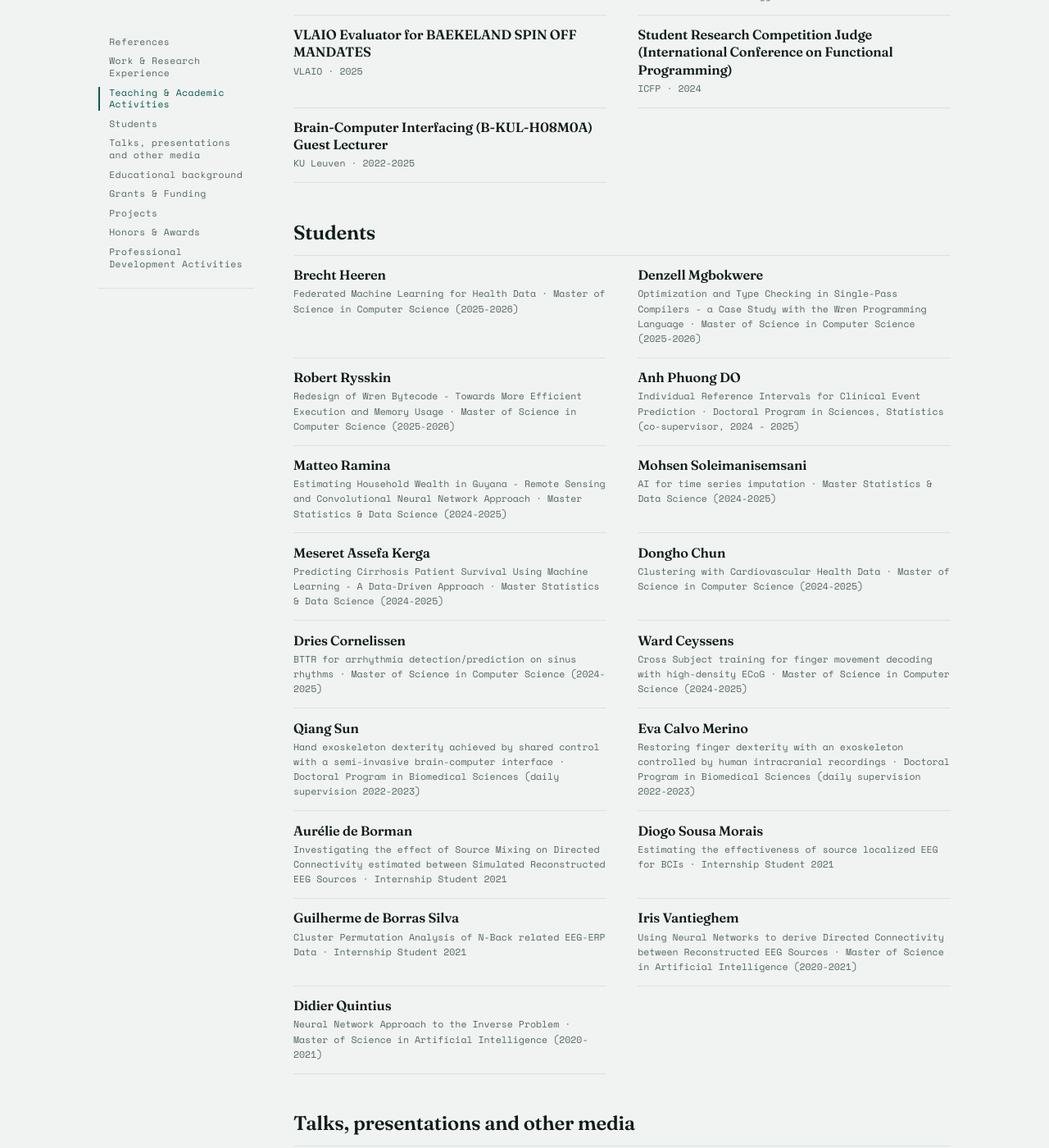
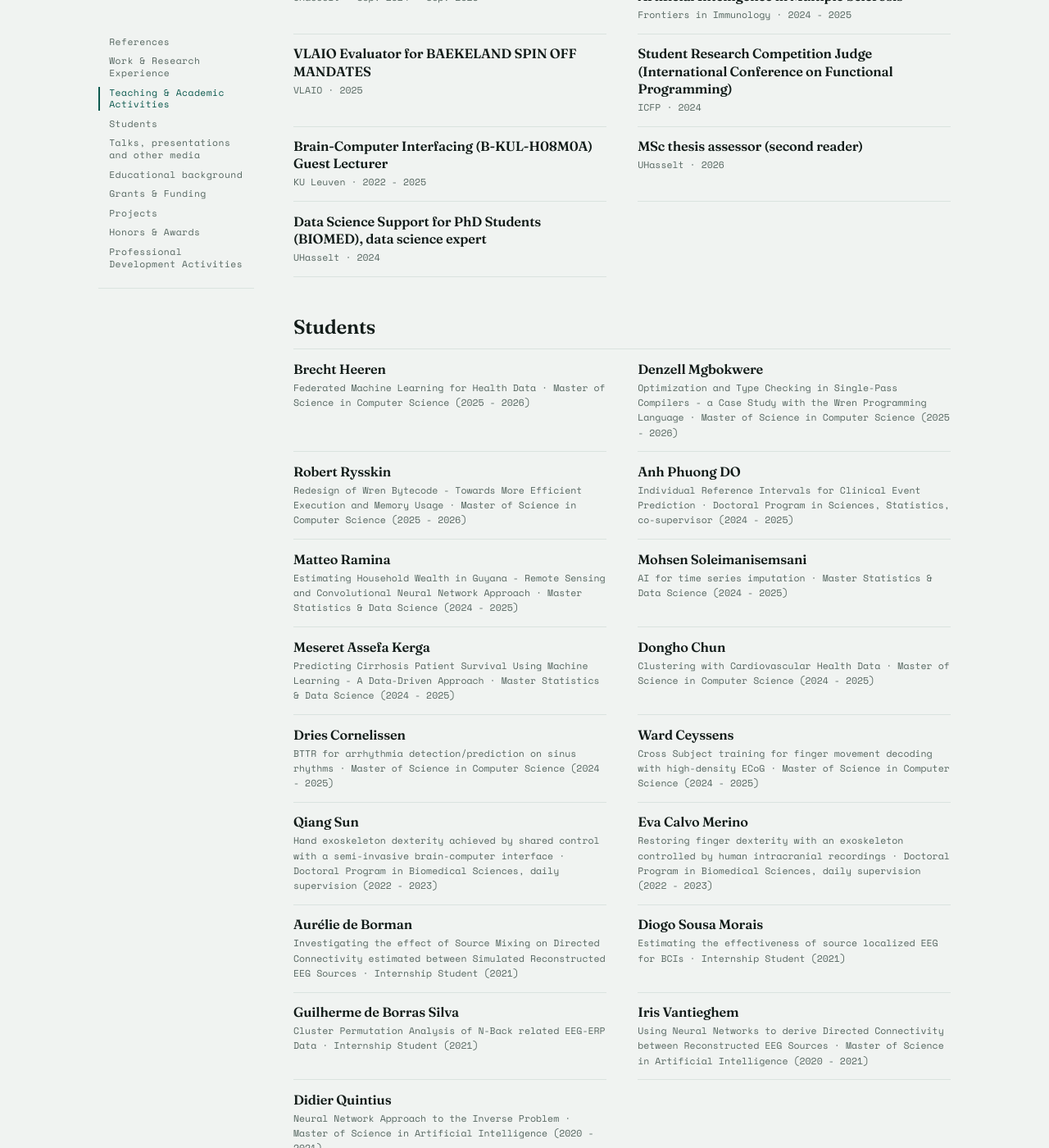
Before and after one commit to TheAxeC/theaxec.github.io, a Jekyll site: the page built from _pages/about.md, in a window 1280 px wide and 1400 px high, scrolled down 2685 px. Shown: the whole window at 82% size. Built offline with Jekyll 4.4.1, drawn with Linux system fonts in a browser that asks for light colours; some of the changed text lies outside the part shown.

Commit message:
Update experience durations and publication titles for clarity and consistency

```diff
--- a/_data/data.yml
+++ b/_data/data.yml
@@ -28,20 +28,20 @@
   content:
     - title: "Postdoctoral Researcher: Foundation Models & Multi-Modal Federated Learning for Precision Medicine and Liver Cancer Detection"
       location: University of Twente / Medisch Spectrum Twente
-      duration: January 2026 - Current
+      duration: Jan. 2026 - Current
       about: |
         Developing advanced deep learning and foundation models integrating longitudinal MRI data, multi-omics profiles, and clinical variables for early detection and risk prediction of hepatocellular carcinoma (HCC).
         Building explainable AI (XAI) frameworks that link imaging features and molecular markers to clinically meaningful outcomes in precision oncology within the AI-HCC ZonMw project, in the CoDE group (Cognition, Data and Education).
     - title: "Postdoctoral Researcher: Federated Learning in Healthcare & Real-World Evidence"
       location: UHasselt
-      duration: January 2024 - January 2026 (Research Affiliate from 2026)
-      about: |
+      duration: Jan. 2024 - Jan. 2026
+      about: |-
         Scientific Coordinator of the Flanders AI Research Program Use Case Real World Evidence, leading multi-institutional research on privacy-preserving healthcare analytics. As Technical Machine Learning Lead of the Biomedical Data Sciences Group (Prof. Liesbet Peeters), developed federated learning frameworks enabling collaborative clinical research across Belgian healthcare institutions without sharing sensitive patient data.
 
-        Research encompasses federated tensor regression for longitudinal health data, distributed learning architectures for heterogeneous clinical datasets, and translation of federated AI methods into practical healthcare applications.
+        Research encompasses federated tensor regression for longitudinal health data, distributed learning architectures for heterogeneous clinical datasets, and translation of federated AI methods into practical healthcare applications. Research Affiliate from 2026.
     - title: "Postdoctoral Researcher: Deep Learning & Tensor Regression for Sign Language Alphabet Decoding via Brain-Computer Interfaces"
       location: KU Leuven
-      duration: May 2023 - January 2024
+      duration: May 2023 - Jan. 2024
       about: |
         Developed advanced machine learning methods for decoding sign language alphabet gestures from high-density intracranial brain activity (ECoG). Combined deep learning architectures with tensor regression models to capture complex spatiotemporal patterns in neural signals associated with linguistic motor control.
 
@@ -83,19 +83,19 @@
   content:
     - title: Bioinformatics (3740) Coordinating lecturer
       location: UHasselt
-      duration: Sept. 2025 - Sept. 2026
+      duration: Sep. 2025 - Sep. 2026
     - title: BKO (Basic Teaching Qualification) - Teacher Professionalization
       location: UHasselt
-      duration: 2025
+      duration: "2025"
     - title: Data Science in Healthcare (4747) Lecturer (teaching team member)
       location: UHasselt
-      duration: Sept. 2025 - Dec. 2025
+      duration: Sep. 2025 - Dec. 2025
     - title: Advanced Topics in Data Science (4569 & 4585) Lecturer Federated Learning (teaching team member)
       location: UHasselt
-      duration: June 2024 - Sept. 2025
+      duration: Jun. 2024 - Sep. 2025
     - title: Bioinformatics (3740) Coordinating lecturer
       location: UHasselt
-      duration: Sept. 2024 - Sept. 2025
+      duration: Sep. 2024 - Sep. 2025
     - title: Guest Associate Editor Use of Big Data and Artificial Intelligence in Multiple Sclerosis
       location: Frontiers in Immunology
       duration: 2024 - 2025
@@ -107,140 +107,142 @@
       duration: "2024"
     - title: Brain-Computer Interfacing (B-KUL-H08M0A) Guest Lecturer
       location: KU Leuven
-      duration: 2022-2025
+      duration: 2022 - 2025
     - title: MSc thesis assessor (second reader)
       location: UHasselt
       duration: "2026"
-      hide: true
+    - title: Data Science Support for PhD Students (BIOMED), data science expert
+      location: UHasselt
+      duration: "2024"
 students:
   content:
     - title: Brecht Heeren
       location: Federated Machine Learning for Health Data
-      duration: Master of Science in Computer Science (2025-2026)
+      duration: Master of Science in Computer Science (2025 - 2026)
     - title: Denzell Mgbokwere
       location: Optimization and Type Checking in Single-Pass Compilers - a Case Study with the Wren Programming Language
-      duration: Master of Science in Computer Science (2025-2026)
+      duration: Master of Science in Computer Science (2025 - 2026)
     - title: Robert Rysskin
       location: Redesign of Wren Bytecode - Towards More Efficient Execution and Memory Usage
-      duration: Master of Science in Computer Science (2025-2026)
+      duration: Master of Science in Computer Science (2025 - 2026)
     - title: Anh Phuong DO
       location: Individual Reference Intervals for Clinical Event Prediction
-      duration: Doctoral Program in Sciences, Statistics (co-supervisor, 2024 - 2025)
+      duration: Doctoral Program in Sciences, Statistics, co-supervisor (2024 - 2025)
     - title: Matteo Ramina
       location: Estimating Household Wealth in Guyana - Remote Sensing and Convolutional Neural Network Approach
-      duration: Master Statistics & Data Science (2024-2025)
+      duration: Master Statistics & Data Science (2024 - 2025)
     - title: Mohsen Soleimanisemsani
       location: AI for time series imputation
-      duration: Master Statistics & Data Science (2024-2025)
+      duration: Master Statistics & Data Science (2024 - 2025)
     - title: Meseret Assefa Kerga
       location: Predicting Cirrhosis Patient Survival Using Machine Learning - A Data-Driven Approach
-      duration: Master Statistics & Data Science (2024-2025)
+      duration: Master Statistics & Data Science (2024 - 2025)
     - title: Dongho Chun
       location: Clustering with Cardiovascular Health Data
-      duration: Master of Science in Computer Science (2024-2025)
+      duration: Master of Science in Computer Science (2024 - 2025)
     - title: Dries Cornelissen
       location: BTTR for arrhythmia detection/prediction on sinus rhythms
-      duration: Master of Science in Computer Science (2024-2025)
+      duration: Master of Science in Computer Science (2024 - 2025)
     - title: Ward Ceyssens
       location: Cross Subject training for finger movement decoding with high-density ECoG
-      duration: Master of Science in Computer Science (2024-2025)
+      duration: Master of Science in Computer Science (2024 - 2025)
     - title: Qiang Sun
       location: Hand exoskeleton dexterity achieved by shared control with a semi-invasive brain-computer interface
-      duration: Doctoral Program in Biomedical Sciences (daily supervision 2022-2023)
+      duration: Doctoral Program in Biomedical Sciences, daily supervision (2022 - 2023)
     - title: Eva Calvo Merino
       location: Restoring finger dexterity with an exoskeleton controlled by human intracranial recordings
-      duration: Doctoral Program in Biomedical Sciences (daily supervision 2022-2023)
+      duration: Doctoral Program in Biomedical Sciences, daily supervision (2022 - 2023)
     - title: Aurélie de Borman
       location: Investigating the effect of Source Mixing on Directed Connectivity estimated between Simulated Reconstructed EEG Sources
-      duration: Internship Student 2021
+      duration: Internship Student (2021)
     - title: Diogo Sousa Morais
       location: Estimating the effectiveness of source localized EEG for BCIs
-      duration: Internship Student 2021
+      duration: Internship Student (2021)
     - title: Guilherme de Borras Silva
       location: Cluster Permutation Analysis of N-Back related EEG-ERP Data
-      duration: Internship Student 2021
+      duration: Internship Student (2021)
     - title: Iris Vantieghem
       location: Using Neural Networks to derive Directed Connectivity between Reconstructed EEG Sources
-      duration: Master of Science in Artificial Intelligence (2020-2021)
+      duration: Master of Science in Artificial Intelligence (2020 - 2021)
     - title: Didier Quintius
       location: Neural Network Approach to the Inverse Problem
-      duration: Master of Science in Artificial Intelligence (2020-2021)
+      duration: Master of Science in Artificial Intelligence (2020 - 2021)
 news:
   content:
     - title: "Federate What Transfers: Component-Aware Federation of Self-Supervised Backbones for Longitudinal 3D MRI"
       location: IEEE FLTA (International Conference on Federated Learning Technologies and Applications)
-      duration: 2026
+      duration: Oct. 2026
     - title: Modality-Specific Encoding with a Shared Backbone for Early HCC Prediction from Multi-Modal Liver MRI
       location: 4th XAI-NL Meet-Up
-      duration: 2026
+      duration: "2026"
     - title: Optimizing Federated Block-Term Tensor Regression - Strategy Comparisons and Applications
       location: Symposium on Federated Learning and Intelligent Computing Systems (FLICS)
-      duration: 2025
+      duration: "2025"
     - title: Federated Learning for Healthcare - From Brain-Computer Interfaces to Disease Prediction
       location: IEEE FLTA (International Conference on Federated Learning Technologies and Applications)
-      duration: 2025
+      duration: "2025"
     - title: OHDSI Europe Symposium 2025
       location: OHDSI Europe Symposium
-      duration: 2025
+      duration: "2025"
     - title: Guest Lecture "Federated Finger movement decoding - brain-computer interfacing"
       location: KULeuven
-      duration: 2025
+      duration: "2025"
     - title: Use Case - Real-World Evidence
       location: Flanders Artificial Intelligence Research Program (FAIR) Research Day
-      duration: 2024
+      duration: "2024"
     - title: FAIR Use Case Real World Evidence Kick-off Event
       location: Flanders Artificial Intelligence Research Program (FAIR)
-      duration: 2024
+      duration: "2024"
     - title: Decoding finger movements from invasive recordings in human motor cortex
       location: Mindseed event Leuven, NeuroTech Leuven
-      duration: 2023
+      duration: "2023"
       url: https://www.ntxl.org/mindseed
     - title: Guest Lecture "Finger movement decoding - brain-computer interfacing"
       location: KULeuven
-      duration: 2023
+      duration: "2023"
     - title: Coordinated Finger Movements Predicted from Intracranial Brain Activity
       location: "International Congress Humanities vs Sciences & the Knowledge Accelerating in Modern World: Parallels an Interaction,"
-      duration: 2022
+      duration: "2022"
       url: /publications/other/hum-vs-sciences.pdf
     - title: BCI demo - Advanced Engineering, Antwerp Expo
       location: AI Flanders, Flanders Industry 4.0
-      duration: 2022
+      duration: "2022"
       url: https://www.ae-expo.be/en/
     - title: Guest Lecture "Decoding single and coordinated finger actions from intracranial brain activity"
       location: KULeuven
-      duration: 2022
+      duration: "2022"
     - title: Finger abduction trajectory prediction from high-density ECoG
       location: Leuven AI Scientific Workshop
-      duration: 2022
+      duration: "2022"
     - title: Decoding single and coordinated finger actions from intracranial brain activity.
       location: XIV World Scientific Congress - SCIENCE FOR PEACE Modern Science, Global and Regional Theory and Practice
-      duration: 2021
+      duration: "2021"
     - title: Guest Lecture "Finger Movement Decoding - From Source-Localisation to Tensor Regression Modelling"
       location: KULeuven
-      duration: 2021
+      duration: "2021"
     - title: Reconstructing single finger trajectories from intracranial brain activity
       location: III International Conference "Volga Neuroscience Meeting 2021"
-      duration: 2021
+      duration: "2021"
       url: /publications/abstracts/VNM2021.pdf
       about: |
         Leading scientists from all over the world will meet together to discuss topical problems in the field of neuroscience and artificial intelligence. The conference is organized by Lobachevsky State University of Nizhny Novgorod (UNN).
     - title: BCI demo - Day of Science
       location: Technopolis (canceled due to the COVID-19 situation)
-      duration: 2021
+      duration: "2021"
     - title: Presentation "'MINDSPELLER' Medical Research Project on Brain Computer Interfaces" and concert (with Tigran Maytesian and his Mind Speller Chamber Orchestra)
       location: Cathedral of St. Michael and St. Gudula, Brussels
-      duration: 2019
+      duration: "2019"
     - title: Honours student Axel Faes wins bronze medal in ACM SIGPLAN
       location: KU Leuven, Department of Computer Science
-      duration: 2017
+      duration: "2017"
       url: http://wms.cs.kuleuven.be/cs/nieuws/honours-student-axel-faes-wins-bronze-model-in-acm-sigplan
     - title: Student Axel Faes wins bronze medal in the ACM SIGPLAN Student Research Competition in ICFP conference
       location: KU Leuven, Department of Computer Science, DTAI
-      duration: 2017
+      duration: "2017"
       url: https://dtai.cs.kuleuven.be/news/student-axel-faes-wins-bronze-medal-acm-sigplan-student-research-competition-icfp-conference
     - title: Purpose-Centric Appropriation of Everyday Objects as Game Controllers
       location: ACM SIGCHI
-      duration: 2016
+      duration: "2016"
       url: https://www.youtube.com/watch?v=Q4_rK2upGEY
 education:
   content:
@@ -288,14 +290,14 @@
   content:
     - title: "The Self-Explaining Hospital: Readable, Private Clinical Models That Travel Between Institutions"
       url: ""
-      duration: 2026
+      duration: "2026"
       role: Applicant
       status: Submitted, decision pending
       about: |
         Funder: NWO, Veni scheme (pre-proposal)
     - title: "Before the tumour: an interpretable pre-lesional field trajectory that anticipates lesion emergence in the cirrhotic liver"
       url: ""
-      duration: 2026
+      duration: "2026"
       role: Applicant
       status: Submitted, decision pending
       about: |
@@ -441,7 +443,7 @@
         Honours project (KU Leuven): a core language with row-based effects, designed for optimised compilation of effect handlers.
     - title: "Honours project proposal: quasi-Monte Carlo point sets on collections of triangles"
       url: https://github.com/TheAxeC/quasi-monte-carlo-points-on-collections-of-triangles
-      duration: 2018
+      duration: "2018"
       role: Honours student
       hide: true
       about: |
@@ -501,11 +503,11 @@
   content:
     - title: Twente Health School (summer school)
       location: University of Twente
-      duration: 2026
+      duration: "2026"
       about: Interdisciplinary health-research summer school at the University of Twente.
     - title: Mathematics & Natural Sciences Tutor
       location: Freelance
-      duration: Sept. 2015 - 2024
+      duration: Sep. 2015 - 2024
       about: Supporting high school and university students in mastering mathematics (and other natural sciences) through personalized tutoring
     - title: Coach
       location: DjangoGirls
--- a/_data/publications.yml
+++ b/_data/publications.yml
@@ -174,7 +174,7 @@
 papers-in-preparation:
   papers:
     - authors: Axel Faes*, Jasper van Leengoed*, Maryam Amir Haeri, Donald Bouman, Stephanie van den Berg, Maureen Guichelaar
-      title: "Prediction of hepatocellular carcinoma three years ahead from surveillance MRI of the liver parenchyma"
+      title: Prediction of hepatocellular carcinoma three years ahead from surveillance MRI of the liver parenchyma
       order: first
       program:
         - hcc
```
Also changed, not shown: _data/industry.yml (+51 -51 lines), 1 other file.
